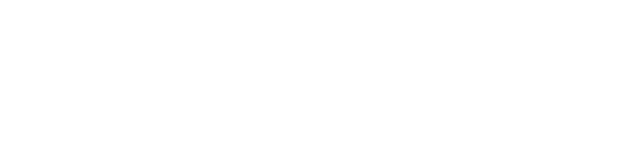
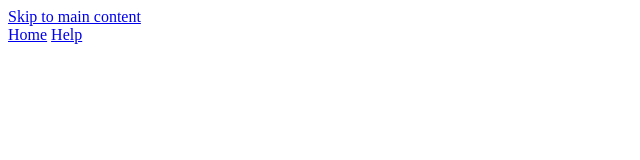
Before and after one commit to vikhyatdilwania15/WDW_0344, a plain HTML site: page WDW Assignments/ASSIGNMENT-11/index.html in a window 1280 px wide. Shown: the whole page, without its empty margins (0-640 px from the left). Drawn offline with Linux system fonts and the light colour scheme.

Commit message:
ASSIGNMENT-11 Navigation links added

```diff
--- a/WDW Assignments/ASSIGNMENT-11/index.html
+++ b/WDW Assignments/ASSIGNMENT-11/index.html
@@ -6,6 +6,11 @@
     <title>Document</title>
 </head>
 <body>
+     <a href="#main">Skip to main content</a><br>
+    <a href="#home" aria-label="Home">Home</a>
+    <a href="#help" aria-label="Help">Help</a>
+    <main id="main">
 
+    </main>
 </body>
 </html>
```
